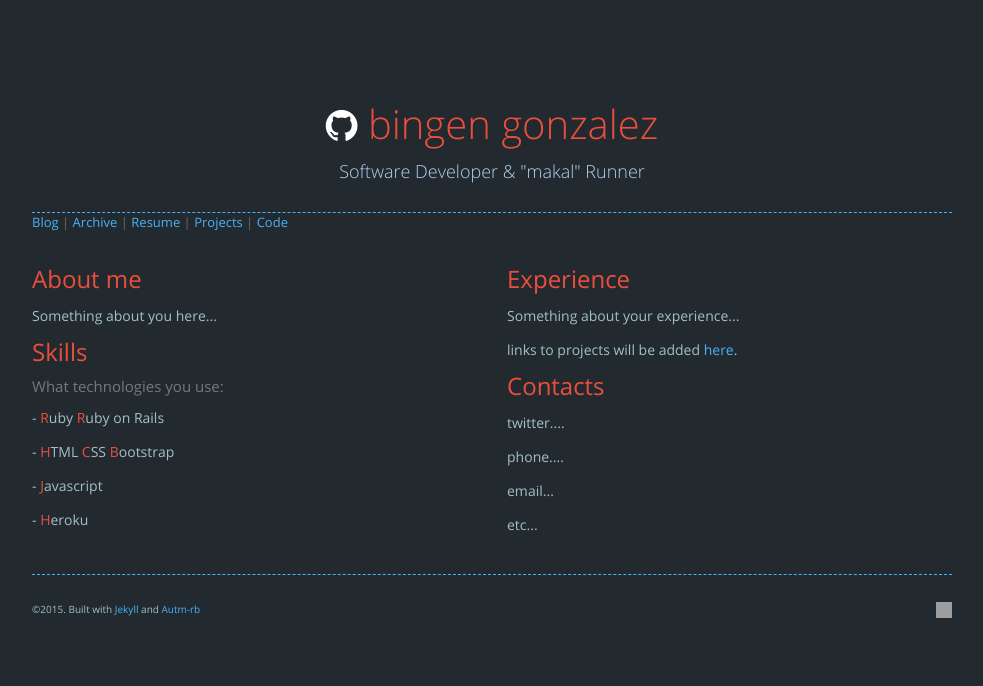
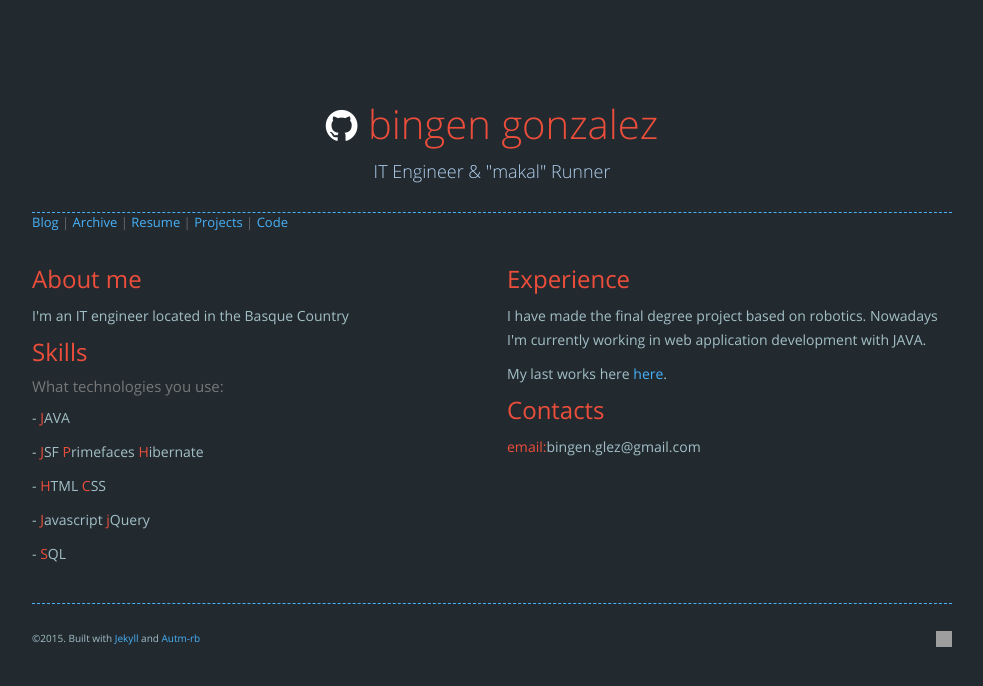
Before and after one commit to Bingentzio/bingentzio.github.io, a Jekyll site: the page built from resume.html, in a window 1280 px wide. Shown: the top 686 px of the page, without its empty margins (148-1131 px from the left). Built offline with Jekyll 4.4.1, drawn with Linux system fonts in a browser that asks for light colours; nearby versions of some CDN libraries; comment, search, counter and statistics services are not loaded; grey boxes are pictures that could not be loaded.

Commit message:
nire info gehituta

```diff
--- a/_includes/title.html
+++ b/_includes/title.html
@@ -12,7 +12,7 @@
   </h1>
 
   <!-- Add something about you in p tag-->
-  <p>Software Developer &amp; "makal" Runner</p>
+  <p>IT Engineer &amp; "makal" Runner</p>
   <hr/>
 
   {% include nav-links.html %}
--- a/resume.html
+++ b/resume.html
@@ -8,32 +8,30 @@
   <div class="col-md-6 post-nav">
     <div id="about_me">
       <h2>About me</h2>
-      <p>Something about you here...</p>
+      <p>I'm an IT engineer located in the Basque Country</p>
     </div>
 
     <div id="skills">
       <h2>Skills</h2>
       <h4 class="text-muted">What technologies you use:</h4>
-        <p> - <span>R</span>uby <span>R</span>uby on Rails</p>
-        <p> - <span>H</span>TML <span>C</span>SS <span>B</span>ootstrap</p>
-        <p> - <span>J</span>avascript</p>
-        <p> - <span>H</span>eroku</p>
+        <p> - <span>J</span>AVA</p>
+        <p> - <span>J</span>SF <span>P</span>rimefaces  <span>H</span>ibernate </p>
+        <p> - <span>H</span>TML <span>C</span>SS</p>
+        <p> - <span>J</span>avascript  <span>j</span>Query</p>
+        <p> - <span>S</span>QL</p>
     </div>
   </div>
 
   <div class="col-md-6 post-nav">
     <div id="experience">
       <h2>Experience</h2>
-      <p>Something about your experience...</p>
-      <p>links to projects will be added <a href="{{ "/projects" | prepend:site.baseurl }}">here</a>.</p>
+      <p>I have made the final degree project based on robotics. Nowadays I'm currently working in web application development with JAVA.</p>
+      <p>My last works here <a href="{{ "/projects" | prepend:site.baseurl }}">here</a>.</p>
     </div>
 
     <div id="contacts">
       <h2>Contacts</h2>
-      <p>twitter....</p>
-			<p>phone....</p>
-      <p>email...</p>
-			<p>etc...</p>
+      <p><span>email:</span>bingen.glez@gmail.com</p>
     </div>
   </div>
 </div>
```
